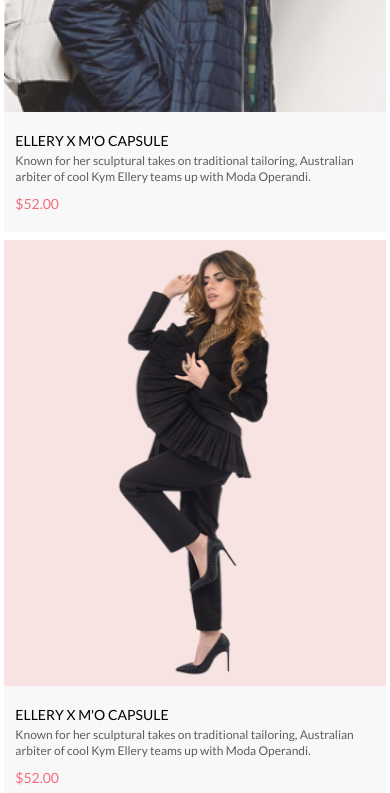
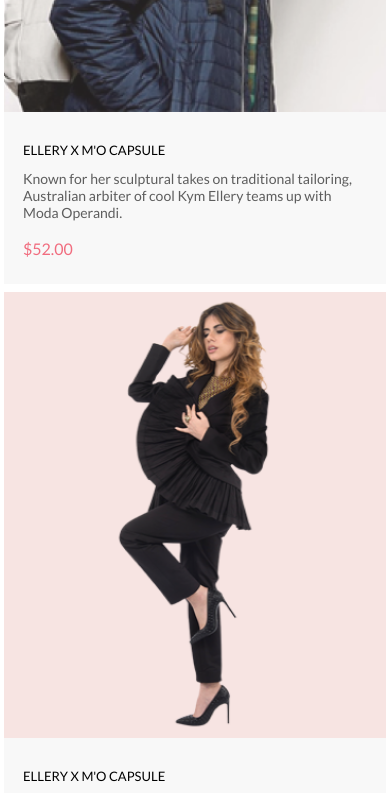
Before and after one commit to evg226/internetShop, a plain HTML site: page index.html in a window 390 px wide. Shown: the part 1960-2753 px from the top of the page. Drawn offline with Linux system fonts and the light colour scheme; files whose address does not match are found by name.

Commit message:
Внес изменения по шрифту карточек

```diff
--- a/css/style.scss
+++ b/css/style.scss
@@ -620,39 +620,39 @@ body {
         padding: 2% 0;
     }
 
-    .featured__item {
-        // flex: 1 1 70%;
+    // .featured__item {
+    //     // flex: 1 1 70%;
 
-        &-header {
-            text-align: left;
-            margin: 5% 3%;
+    //     &-header {
+    //         text-align: left;
+    //         margin: 5% 3%;
 
-        }
+    //     }
 
-        &-heading {
-            font-size: 14px;
-            line-height: 13px;
+    //     &-heading {
+    //         font-size: 14px;
+    //         line-height: 13px;
 
-        }
+    //     }
 
-        &-desc {
+    //     &-desc {
 
-            font-size: 12px;
-            line-height: 16px;
+    //         font-size: 12px;
+    //         line-height: 16px;
 
-            margin: 6px 0 9px;
+    //         margin: 6px 0 9px;
 
-        }
+    //     }
 
-        &-price {
-            font-size: 14px;
+    //     &-price {
+    //         font-size: 14px;
 
-        }
+    //     }
 
-    }
+    // }
 }
 
-@media (max-width:400px) {
+@media (max-width:450px) {
     .featured__item {
         flex: 1 1 90%;
 
```
Also changed, not shown: css/style.css, 1 other file.
